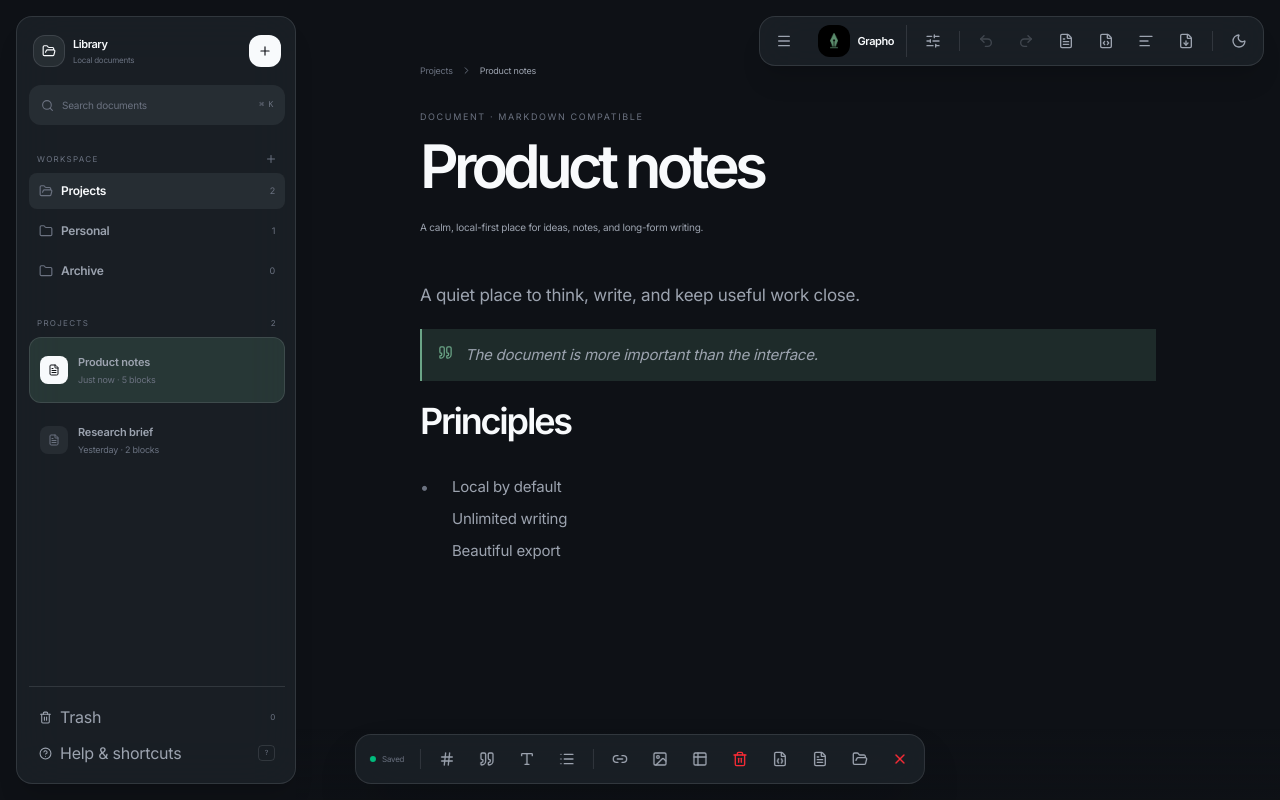
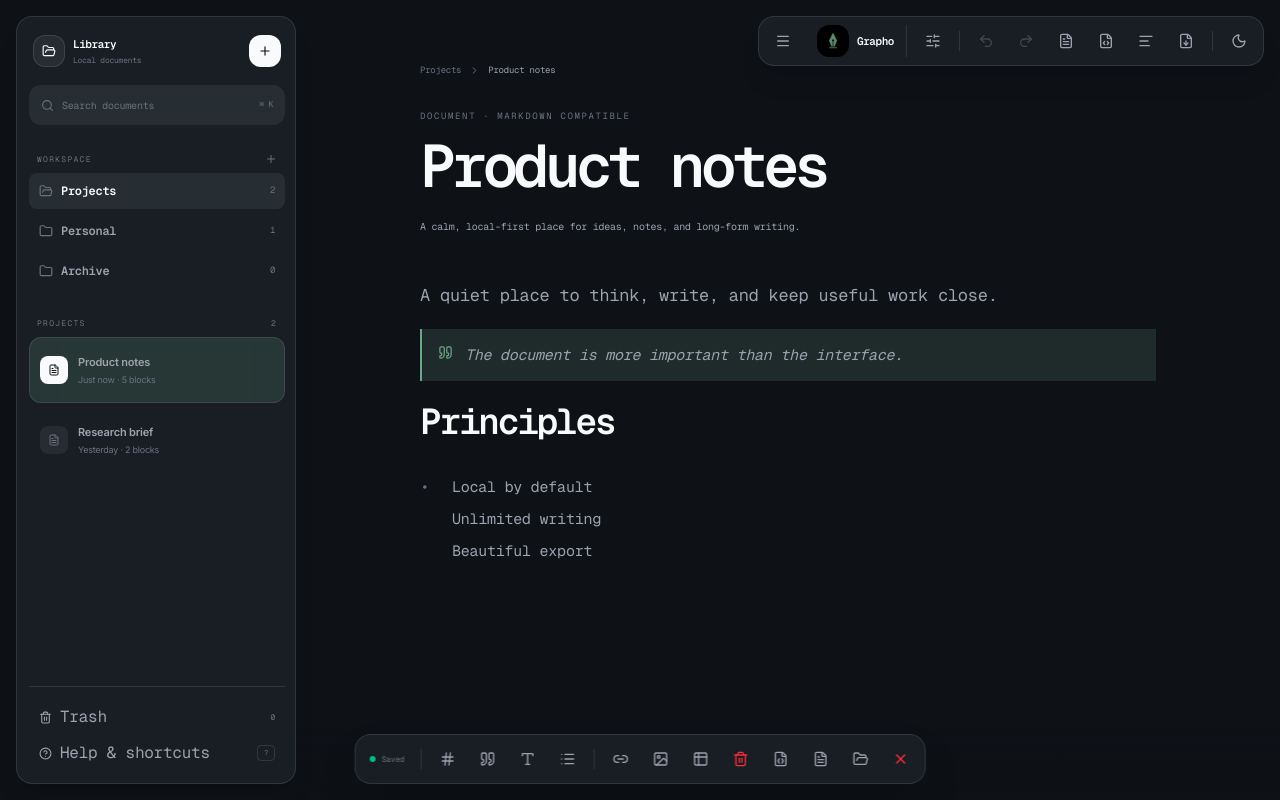
Before and after one commit to Appaxaap/grapho, a Next.js app: page / in a window 1280 px wide. Built offline with nearby package versions, Linux system fonts and the light colour scheme.

Commit message:
fix: restore project typography stack

```diff
--- a/grapho-ui/styles/grapho.css
+++ b/grapho-ui/styles/grapho.css
@@ -25,7 +25,7 @@
   min-height: 100vh;
   background: var(--grapho-background);
   color: var(--grapho-foreground);
-  font-family: var(--grapho-font-sans);
+  font-family: var(--grapho-font);
   letter-spacing: -0.015em;
 }
 
```
